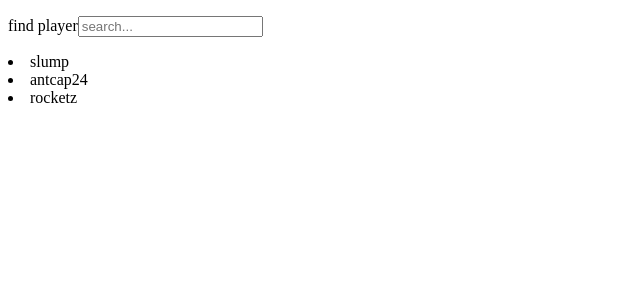
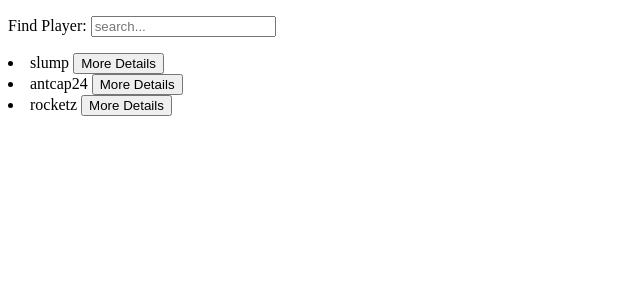
Before and after one commit to stuart-hahn/playertracker, a React (Create React App) app: page / in a window 1280 px wide. Shown: the top 300 px of the page, without its empty margins (0-640 px from the left). Built offline with nearby package versions, Linux system fonts and the light colour scheme; data requests are answered from the project's data file.

Commit message:
add 'more details' button

```diff
--- a/src/App.js
+++ b/src/App.js
@@ -20,11 +20,12 @@ const App = () => {
   }, [])
 
   const handleTermChange = event => setTerm(event.target.value)
+  const setPlayer = player => setTerm(player)
 
   return (
     <div>
       <Search term={term} handleTermChange={handleTermChange} />
-      <Players players={filteredPlayers} />
+      <Players players={filteredPlayers} setPlayer={setPlayer} />
     </div>
   );
 }
--- a/src/components/Players.js
+++ b/src/components/Players.js
@@ -1,7 +1,7 @@
 import React from 'react';
 import Player from './Player'
 
-const Players = ({ players }) => {
+const Players = ({ players, setPlayer }) => {
 
   if (players.length === 1) {
     return <Player player={players[0]} />
@@ -9,7 +9,7 @@ const Players = ({ players }) => {
 
   return (
     <div>
-      {players.map(player => <li key={player.id}>{player.name}</li>)}
+      {players.map(player => <li key={player.id}>{player.name} <button onClick={() => setPlayer(player.name)}>More Details</button></li>)}
     </div>
   );
 }
--- a/src/components/Search.js
+++ b/src/components/Search.js
@@ -4,7 +4,7 @@ const Search = ({ term, handleTermChange }) => {
   return (
     <div>
       <p>
-        find player
+        <label>Find Player: </label>
         <input type="text" onChange={handleTermChange} value={term} placeholder="search..." />
       </p>
     </div>
```
